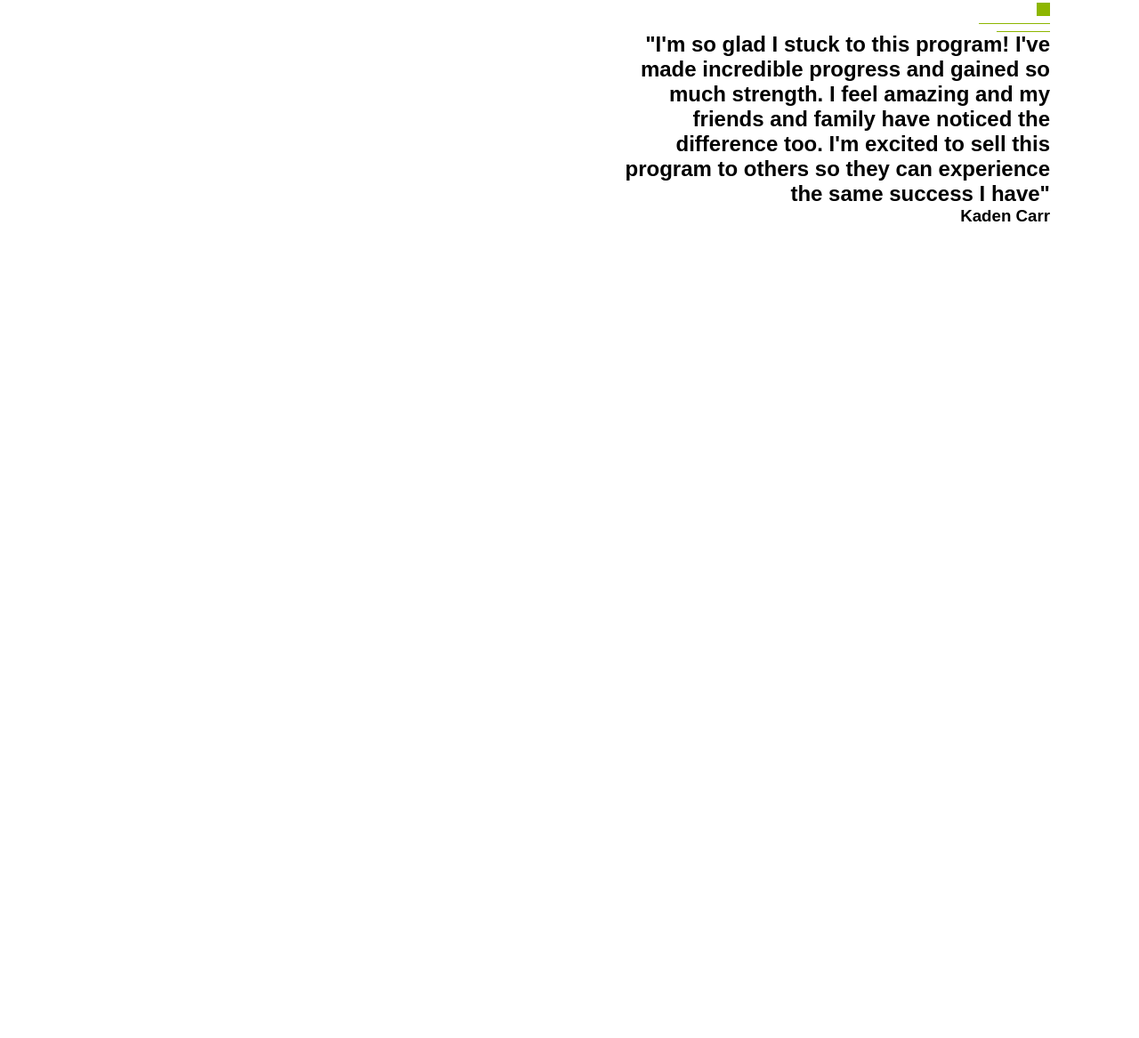
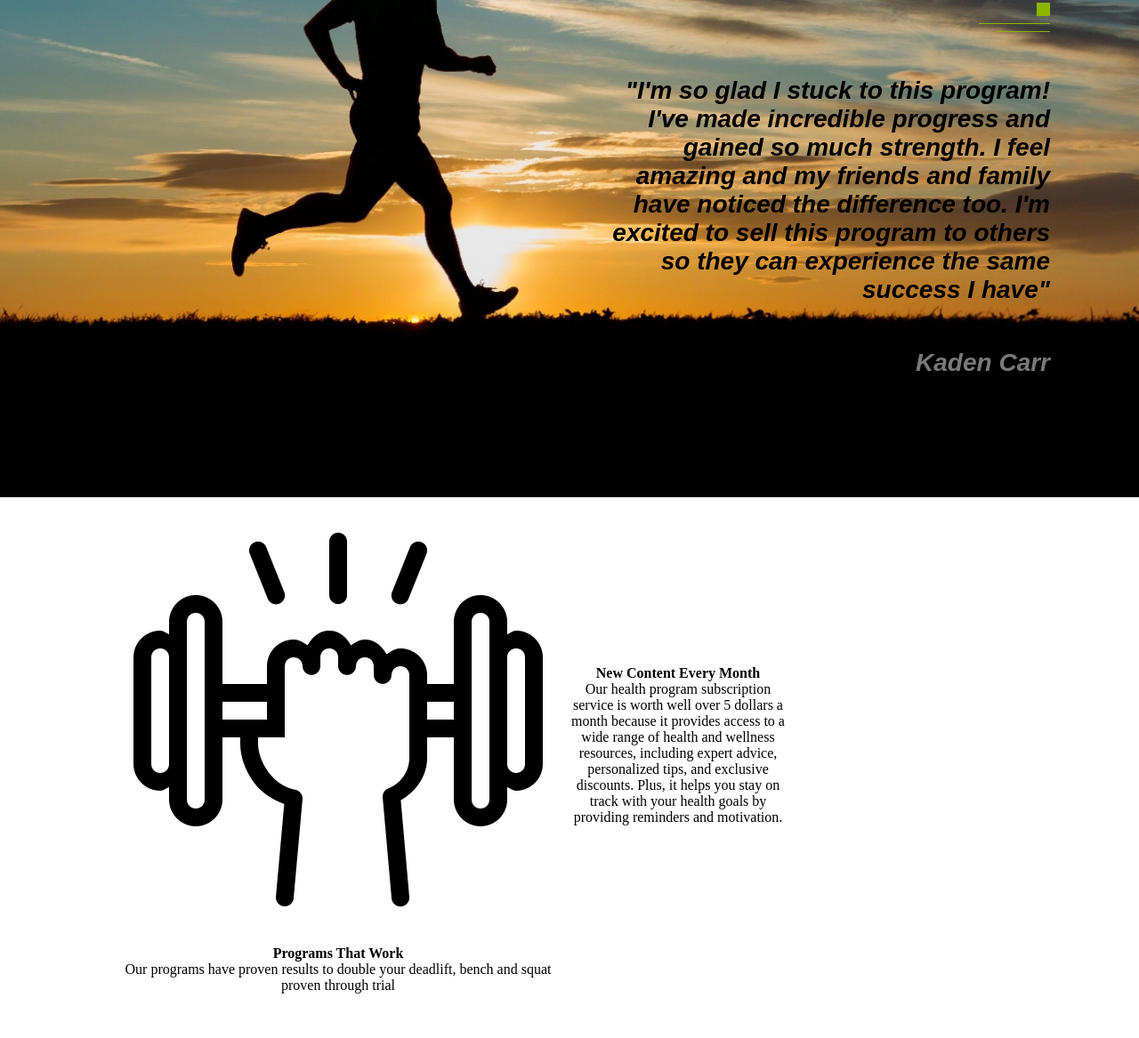
Before and after one commit to Kccarr6022/HealthandWellnesswebsite, a plain HTML site: page index.html in a window 1280 px wide. Shown: the part 1227-2394 px from the top of the page at 89% size. Before the commit the page ends 1606 px from the top, so only its background shows below. Drawn offline with Linux system fonts and the light colour scheme.

Commit message:
New section and css tags

```diff
--- a/index.html
+++ b/index.html
@@ -65,8 +65,34 @@
             family have noticed the difference too. I'm excited to sell this
             program to others so they can experience the same success I have"
           </h2>
-          <h3>Kaden Carr</h3>
+          <h3 class="quote-author">Kaden Carr</h3>
         </div>
+      </div>
+    </section>
+
+    <!--Articles-->
+
+    <section id="features">
+      <div class="feature-row">
+        <div class="feature-col">
+          <img src="images/strength.png" />
+          <h4>Programs That Work</h4>
+          <p>
+            Our programs have proven results to double your deadlift, bench and
+            squat proven through trial
+          </p>
+        </div>
+        <div class="feature-col">
+          <h4>New Content Every Month</h4>
+          <p>
+            Our health program subscription service is worth well over 5 dollars
+            a month because it provides access to a wide range of health and
+            wellness resources, including expert advice, personalized tips, and
+            exclusive discounts. Plus, it helps you stay on track with your
+            health goals by providing reminders and motivation.
+          </p>
+        </div>
+        <div class="feature-col"></div>
       </div>
     </section>
 
--- a/styles.css
+++ b/styles.css
@@ -126,11 +126,11 @@ nav ul li a {
   flex-wrap: wrap;
   width: 100%;
   height: 100%;
-  /*
+
   background-image: url(images/about_us_background.jpg);
   background-position: center;
   background-size: cover;
-  */
+
 }
 
 .about-left-col {
@@ -157,5 +157,35 @@ nav ul li a {
 }
 
 .quoted-text {
-  margin-top: 0px;
+  margin: 50px 0 10px;
+  font-size: 28px;
+  font-style: italic;
 }
+
+.quote-author {
+  margin: 50px 0 10px;
+  font-size: 28px;
+  font-style: italic;
+  color: #797979
+}
+
+/*-----features-----*/
+
+#features{
+  padding-top: 50 px;
+  padding-bottom: 50px;
+}
+
+.feature-row {
+  width: 80%;
+  margin: auto;
+  display: flex;
+  align-items: center;
+  justify-content: space-around;
+  flex-wrap: wrap;
+}
+
+.feature-col {
+  flex-basis: 25%;
+  text-align: center;
+}
```
Also changed, not shown: images/strength.png (added).
